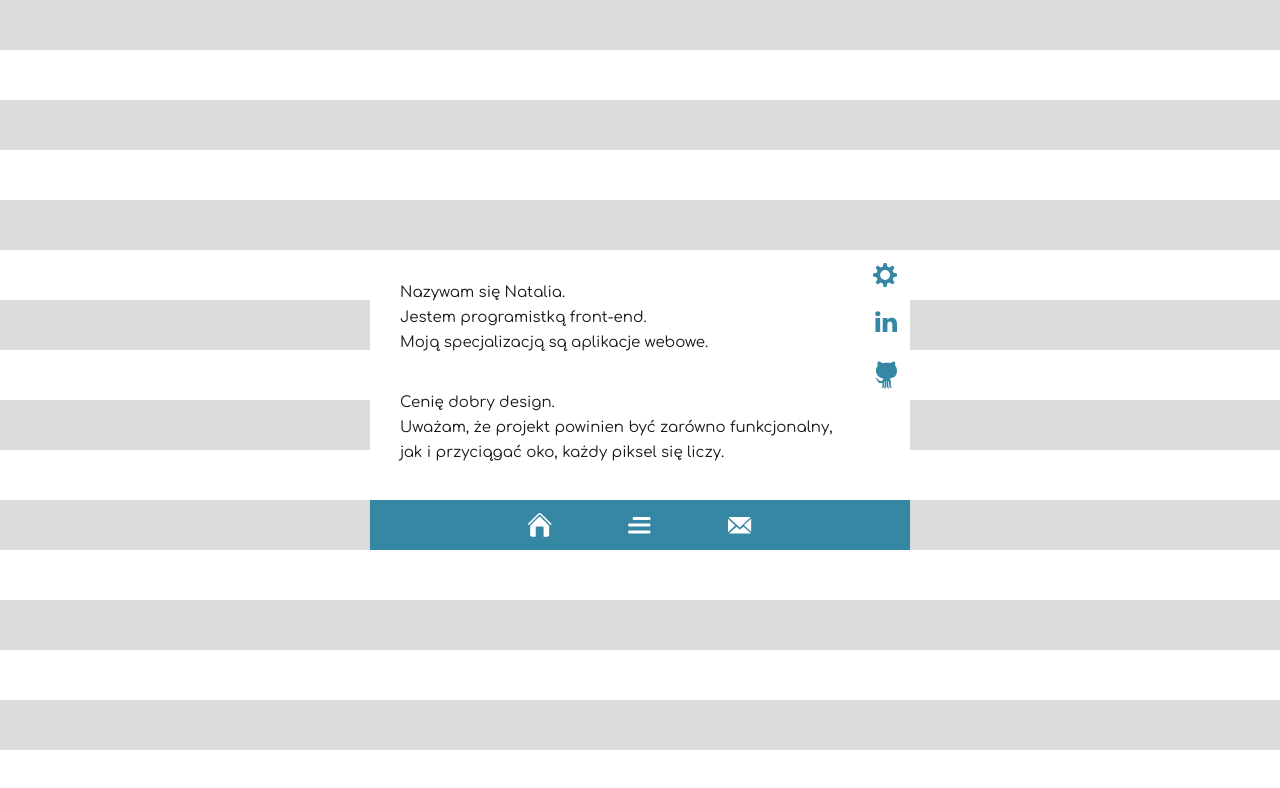
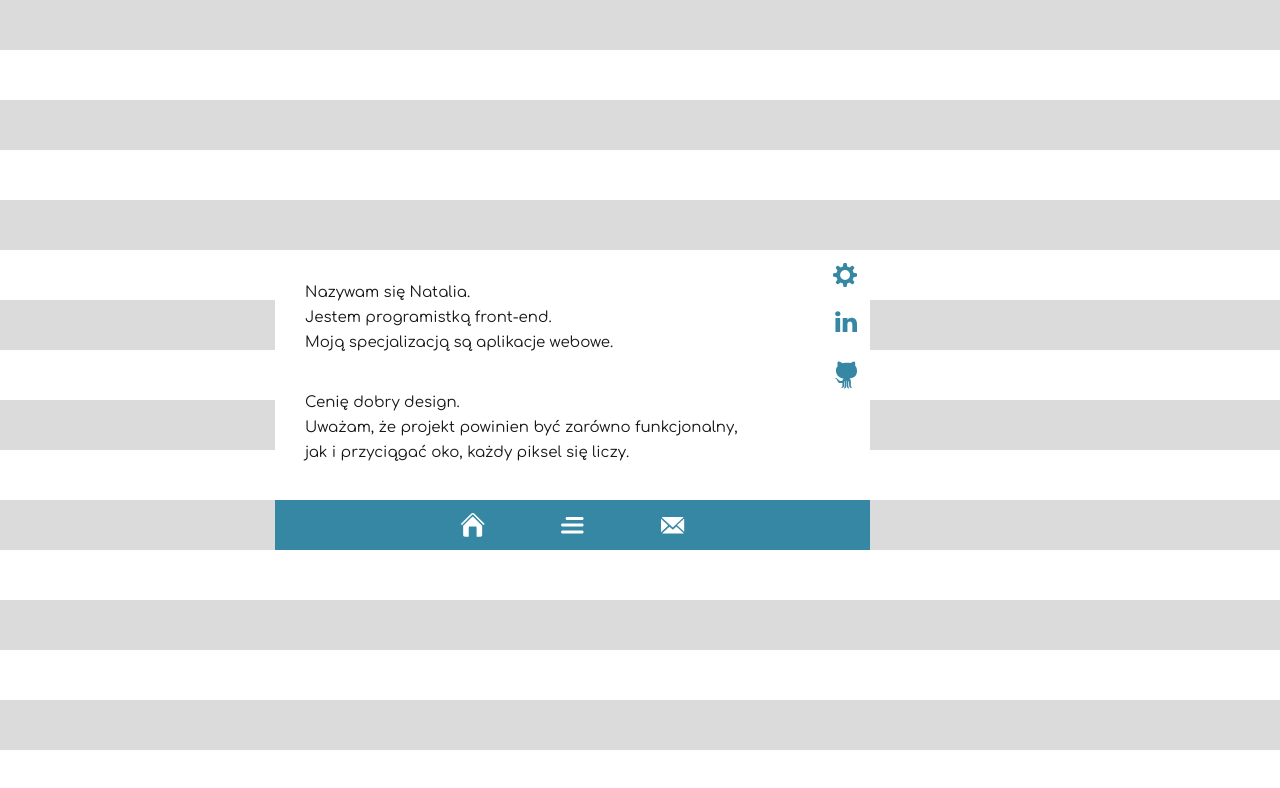
Before and after one commit to nataliakulas/pfolio-webapp, a React (Create React App) app: page / in a window 1280 px wide. Shown: the top 788 px of the page. Built offline with nearby package versions, Linux system fonts and the light colour scheme.

Commit message:
new style for portfolio

```diff
--- a/src/App.js
+++ b/src/App.js
@@ -32,7 +32,8 @@ class App extends React.Component {
       secondary: grey,
       style: {backgroundImage: `repeating-linear-gradient(${grey} 0, ${grey} 50px, ${white} 0, ${white} 100px)`},
       translate: false,
-      message: window.location.hash === '#success' || window.location.hash === '#error'
+      message: window.location.hash === '#success' || window.location.hash === '#error',
+      active: ""
     }
   }
 
@@ -83,12 +84,20 @@ class App extends React.Component {
     }
   };
 
+  togglePreview(e) {
+    if (this.state.active === e.currentTarget.id) {
+      this.setState({active: ""})
+    } else {
+      this.setState({active: e.currentTarget.id})
+    }
+  }
+
   render() {
     return (
       <div className="background" style={this.state.style}>
         <Container>
           <Row>
-            <Col xs={12} sm={10} lg={8} xl={6} offset={{sm: 1, lg: 2, xl: 3}}>
+            <Col xs={12} sm={10} lg={8} offset={{sm: 1, lg: 2}}>
               <div className="wrapper">
                 <div className={`stripe${this.state.section ? " close" : " open"}`}>
                   <div className="content" style={{position: 'relative'}}>
@@ -146,7 +155,7 @@ class App extends React.Component {
                     {this.state.portfolio ?
                       <div className="swipe">
                         <div className="stripe-box-wrapper">
-                          <div className="stripe-box ratio">
+                          <div id="ratio" className={`stripe-box${this.state.active === "ratio" ? " active" : ""}`} onClick={(e) => this.togglePreview(e)}>
                             <div className="stripe-background"/>
                             <div className="stripe-label" style={{backgroundColor: this.state.primary}}>
                               <div className="content">
@@ -161,7 +170,7 @@ class App extends React.Component {
                           <div className="stripe-box empty" style={{backgroundImage: `repeating-linear-gradient(${this.state.secondary} 0, ${this.state.secondary} 5px, ${white} 0, ${white} 10px)`}}>
                             <div className="stripe-background"/>
                           </div>
-                          <div className="stripe-box opad">
+                          <div id="opad" className={`stripe-box${this.state.active === "opad" ? " active" : ""}`} onClick={(e) => this.togglePreview(e)}>
                             <div className="stripe-background"/>
                             <div className="stripe-label" style={{backgroundColor: this.state.primary}}>
                               <div className="content">
@@ -176,7 +185,7 @@ class App extends React.Component {
                           <div className="stripe-box empty" style={{backgroundImage: `repeating-linear-gradient(${this.state.secondary} 0, ${this.state.secondary} 5px, ${white} 0, ${white} 10px)`}}>
                             <div className="stripe-background"/>
                           </div>
-                          <div className="stripe-box arcadi">
+                          <div id="arcadi" className={`stripe-box${this.state.active === "arcadi" ? " active" : ""}`} onClick={(e) => this.togglePreview(e)}>
                             <div className="stripe-background"/>
                             <div className="stripe-label" style={{backgroundColor: this.state.primary}}>
                               <div className="content">
@@ -186,7 +195,7 @@ class App extends React.Component {
                               </div>
                             </div>
                           </div>
-                          <div className="stripe-box cc">
+                          <div id="cc" className={`stripe-box${this.state.active === "cc" ? " active" : ""}`} onClick={(e) => this.togglePreview(e)}>
                             <div className="stripe-background"/>
                             <div className="stripe-label" style={{backgroundColor: this.state.primary}}>
                               <div className="content">
@@ -198,7 +207,7 @@ class App extends React.Component {
                           </div>
                         </div>
                         <div className="stripe-box-wrapper">
-                          <div className="stripe-box ww">
+                          <div id="ww" className={`stripe-box${this.state.active === "ww" ? " active" : ""}`} onClick={(e) => this.togglePreview(e)}>
                             <div className="stripe-background"/>
                             <div className="stripe-label" style={{backgroundColor: this.state.primary}}>
                               <div className="content">
@@ -208,7 +217,7 @@ class App extends React.Component {
                               </div>
                             </div>
                           </div>
-                          <div className="stripe-box iggi">
+                          <div id="iggi" className={`stripe-box${this.state.active === "iggi" ? " active" : ""}`} onClick={(e) => this.togglePreview(e)}>
                             <div className="stripe-background"/>
                             <div className="stripe-label" style={{backgroundColor: this.state.primary}}>
                               <div className="content">
--- a/src/global.css
+++ b/src/global.css
@@ -33,6 +33,9 @@ body {
   justify-content: center;
   align-items: center;
   overflow: hidden; }
+  @media (min-width: 768px) {
+    .wrapper {
+      max-width: 595px; } }
 
 .content {
   padding: 15px; }
@@ -178,7 +181,7 @@ body {
         margin-right: 85px; } }
     @media (min-width: 1200px) {
       .stripe .content.bottom {
-        margin-right: 45px; } }
+        margin-right: 80px; } }
 
 .section {
   width: 100%;
@@ -196,15 +199,13 @@ body {
   @media (min-width: 768px) {
     .section {
       overflow: hidden;
-      max-height: 480px; } }
+      max-height: 570px; } }
 
 .swipe {
   animation: swipe 0.35s;
   height: 100%; }
 
 .stripe-box-wrapper {
-  width: 100%;
-  height: calc(140px * 2);
   position: relative;
   overflow: hidden;
   display: flex;
@@ -214,120 +215,95 @@ body {
   margin: 0 auto; }
   @media (min-width: 768px) {
     .stripe-box-wrapper {
-      width: calc(140px * 3);
-      height: 145px;
+      width: calc(165px * 3 + 30px);
       flex-direction: row;
       justify-content: space-between; } }
 
 .stripe-box {
-  width: 100%;
-  height: 125px;
+  width: 165px;
+  height: 165px;
   display: inline-block;
   position: relative;
   backface-visibility: hidden;
   cursor: pointer;
+  overflow: hidden;
   margin: 0; }
   @media (min-width: 768px) {
     .stripe-box {
-      max-width: 125px;
-      margin: 0; } }
+      max-width: 165px;
+      margin: 5px; } }
+  .stripe-box.active .stripe-label {
+    transform: translateX(0px); }
   .stripe-box .stripe-background {
-    width: 125px;
-    height: 125px;
+    width: 165px;
+    height: 165px;
     background-image: none;
     background-repeat: no-repeat;
     background-size: 100px;
     background-position: center;
     margin: 0 auto; }
   .stripe-box .stripe-label {
-    width: 100%;
-    height: 125px;
+    width: 165px;
+    height: 165px;
     display: inline-block;
     position: relative;
-    top: -125px;
+    top: -165px;
     z-index: 1;
+    font-size: 13px;
+    line-height: 20px;
     color: #ffffff;
     backface-visibility: hidden;
     cursor: default;
+    overflow: hidden;
     transition: all 0.5s;
-    transition-delay: 0.1s; }
+    transition-delay: 0.1s;
+    transform: translateX(-170px); }
     .stripe-box .stripe-label p {
-      margin: 0; }
+      margin: 0 0 5px 0; }
     .stripe-box .stripe-label a {
       position: relative;
       font-weight: 700;
       color: #ffffff;
       text-decoration: none;
       display: inline-block;
-      margin-bottom: 5px; }
-      @media (min-width: 768px) {
-        .stripe-box .stripe-label a {
-          margin-bottom: 10px; } }
+      margin-bottom: 10px; }
       .stripe-box .stripe-label a:before, .stripe-box .stripe-label a:after {
         content: '';
         width: 100%;
         height: 2px;
         position: absolute;
-        left: -200%;
         background: #ffffff;
         transition: all 0.5s; }
-      .stripe-box .stripe-label a:hover:before, .stripe-box .stripe-label a:hover:after {
+      .stripe-box .stripe-label a:hover:before {
         left: 0; }
       .stripe-box .stripe-label a:before {
         top: 0;
+        left: calc(-100% - 15px);
         transform: translateY(-5px); }
       .stripe-box .stripe-label a:after {
         bottom: 0;
+        left: 0;
         transform: translateY(5px); }
-    @media (min-width: 768px) {
-      .stripe-box .stripe-label {
-        width: calc(140px * 3); } }
-  .stripe-box:nth-of-type(1) .stripe-label {
-    transform: translateX(-100%); }
-    @media (min-width: 768px) {
-      .stripe-box:nth-of-type(1) .stripe-label {
-        transform: translateX(-420px); } }
-  .stripe-box:nth-of-type(2) .stripe-label {
-    transform: translateX(-100%); }
-    @media (min-width: 768px) {
-      .stripe-box:nth-of-type(2) .stripe-label {
-        transform: translateX(-570px); } }
-  .stripe-box:nth-of-type(3) .stripe-label {
-    transform: translateX(-100%); }
-    @media (min-width: 768px) {
-      .stripe-box:nth-of-type(3) .stripe-label {
-        transform: translateX(-715px); } }
-  .stripe-box:hover:nth-of-type(1) .stripe-label {
-    transform: translateX(0); }
-  .stripe-box:hover:nth-of-type(2) .stripe-label {
-    transform: translateX(0); }
-    @media (min-width: 768px) {
-      .stripe-box:hover:nth-of-type(2) .stripe-label {
-        transform: translateX(-148px); } }
-  .stripe-box:hover:nth-of-type(3) .stripe-label {
-    transform: translateX(0); }
-    @media (min-width: 768px) {
-      .stripe-box:hover:nth-of-type(3) .stripe-label {
-        transform: translateX(-295px); } }
   .stripe-box.empty {
     display: none; }
     @media (min-width: 768px) {
       .stripe-box.empty {
         display: block;
-        width: 125px;
-        height: 125px;
-        cursor: default; } }
-  .stripe-box.ratio .stripe-background {
+        width: 165px;
+        height: 165px;
+        cursor: default;
+        margin: 5px; } }
+  .stripe-box#ratio .stripe-background {
     background-image: url("./media/projects/ratio.png"); }
-  .stripe-box.opad .stripe-background {
+  .stripe-box#opad .stripe-background {
     background-image: url("media/projects/opad.png"); }
-  .stripe-box.arcadi .stripe-background {
+  .stripe-box#arcadi .stripe-background {
     background-image: url("media/projects/arcadi.png"); }
-  .stripe-box.cc .stripe-background {
+  .stripe-box#cc .stripe-background {
     background-image: url("media/projects/cc.svg"); }
-  .stripe-box.iggi .stripe-background {
+  .stripe-box#iggi .stripe-background {
     background-image: url("media/projects/iggi.png"); }
-  .stripe-box.ww .stripe-background {
+  .stripe-box#ww .stripe-background {
     background-image: url("media/projects/ww.png"); }
   .stripe-box p {
     margin-top: 0;
--- a/src/global.scss
+++ b/src/global.scss
@@ -54,6 +54,10 @@ body {
   align-items: center;
 
   overflow: hidden;
+
+  @media (min-width: 768px) {
+    max-width: 595px;
+  }
 }
 
 .content {
@@ -253,7 +257,7 @@ body {
     }
 
     @media (min-width: 1200px) {
-      margin-right: 45px;
+      margin-right: 80px;
     }
   }
 }
@@ -277,7 +281,7 @@ body {
 
   @media (min-width: 768px) {
     overflow: hidden;
-    max-height: 480px;
+    max-height: 570px;
   }
 }
 
@@ -287,8 +291,6 @@ body {
 }
 
 .stripe-box-wrapper {
-  width: 100%;
-  height: calc(140px * 2);
   position: relative;
   overflow: hidden;
   display: flex;
@@ -298,30 +300,36 @@ body {
   margin: 0 auto;
 
   @media (min-width: 768px) {
-    width: calc(140px * 3);
-    height: 145px;
+    width: calc(165px * 3 + 30px);
     flex-direction: row;
     justify-content: space-between;
   }
 }
 
 .stripe-box {
-  width: 100%;
-  height: 125px;
+  width: 165px;
+  height: 165px;
   display: inline-block;
   position: relative;
   backface-visibility: hidden;
   cursor: pointer;
+  overflow: hidden;
   margin: 0;
 
   @media (min-width: 768px) {
-    max-width: 125px;
-    margin: 0;
+    max-width: 165px;
+    margin: 5px;
+  }
+
+  &.active {
+    .stripe-label {
+      transform: translateX(0px);
+    }
   }
 
   .stripe-background {
-    width: 125px;
-    height: 125px;
+    width: 165px;
+    height: 165px;
     background-image: none;
     background-repeat: no-repeat;
     background-size: 100px;
@@ -330,22 +338,27 @@ body {
   }
 
   .stripe-label {
-    width: 100%;
-    height: 125px;
+    width: 165px;
+    height: 165px;
     display: inline-block;
     position: relative;
-    top: -125px;
+    top: -165px;
     z-index: 1;
 
+    font-size: 13px;
+    line-height: 20px;
     color: $white;
     backface-visibility: hidden;
     cursor: default;
+    overflow: hidden;
 
     transition: all 0.5s;
     transition-delay: 0.1s;
 
+    transform: translateX(-170px);
+
     p {
-      margin: 0;
+      margin: 0 0 5px 0;
     }
 
     a {
@@ -354,11 +367,7 @@ body {
       color: $white;
       text-decoration: none;
       display: inline-block;
-      margin-bottom: 5px;
-
-      @media (min-width: 768px) {
-        margin-bottom: 10px;
-      }
+      margin-bottom: 10px;
 
       &:before,
       &:after {
@@ -366,88 +375,26 @@ body {
         width: 100%;
         height: 2px;
         position: absolute;
-        left: -200%;
         background: $white;
         transition: all 0.5s;
       }
 
       &:hover {
-        &:before,
-        &:after {
+        &:before {
           left: 0;
         }
       }
 
       &:before {
         top: 0;
+        left: calc(-100% - 15px);
         transform: translateY(-5px);
       }
 
       &:after {
         bottom: 0;
+        left: 0;
         transform: translateY(5px);
-      }
-    }
-
-    @media (min-width: 768px) {
-      width: calc(140px * 3);
-    }
-  }
-
-  &:nth-of-type(1) {
-    .stripe-label {
-      transform: translateX(-100%);
-
-      @media (min-width: 768px) {
-        transform: translateX(-420px);
-      }
-    }
-  }
-
-  &:nth-of-type(2) {
-    .stripe-label {
-      transform: translateX(-100%);
-
-      @media (min-width: 768px) {
-        transform: translateX(-570px);
-      }
-    }
-  }
-
-  &:nth-of-type(3) {
-    .stripe-label {
-      transform: translateX(-100%);
-
-      @media (min-width: 768px) {
-        transform: translateX(-715px);
-      }
-    }
-  }
-
-  &:hover {
-    &:nth-of-type(1) {
-      .stripe-label {
-        transform: translateX(0);
-      }
-    }
-
-    &:nth-of-type(2) {
-      .stripe-label {
-        transform: translateX(0);
-
-        @media (min-width: 768px) {
-          transform: translateX(-148px);
-        }
-      }
-    }
-
-    &:nth-of-type(3) {
-      .stripe-label {
-        transform: translateX(0);
-
-        @media (min-width: 768px) {
-          transform: translateX(-295px);
-        }
       }
     }
   }
@@ -457,44 +404,45 @@ body {
 
     @media (min-width: 768px) {
       display: block;
-      width: 125px;
-      height: 125px;
+      width: 165px;
+      height: 165px;
       cursor: default;
+      margin: 5px;
     }
   }
 
   //region Projects
-  &.ratio {
+  &#ratio {
     .stripe-background {
       background-image: url("./media/projects/ratio.png");
     }
   }
 
-  &.opad {
+  &#opad {
     .stripe-background {
       background-image: url("media/projects/opad.png");
     }
   }
 
-  &.arcadi {
+  &#arcadi {
     .stripe-background {
       background-image: url("media/projects/arcadi.png");
     }
   }
 
-  &.cc {
+  &#cc {
     .stripe-background {
       background-image: url("media/projects/cc.svg");
     }
   }
 
-  &.iggi {
+  &#iggi {
     .stripe-background {
       background-image: url("media/projects/iggi.png");
     }
   }
 
-  &.ww {
+  &#ww {
     .stripe-background {
       background-image: url("media/projects/ww.png");
     }
```
